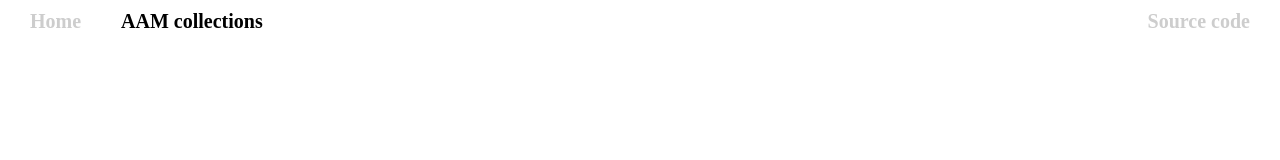
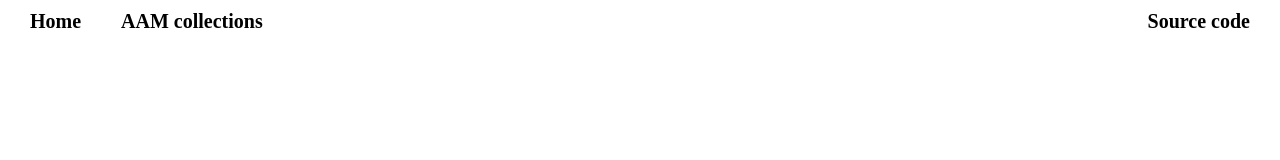
Before and after one commit to Warthunder-Open-Source-Foundation/wt_data_sheets_wasm, a website built with webpack: page static/navbar.html in a window 1280 px wide. Built offline with nearby package versions, Linux system fonts and the light colour scheme; some icons are missing.

```diff
--- a/static/navbar.css
+++ b/static/navbar.css
@@ -209,7 +209,7 @@
 	}
 
 	.menu-container a {
-		color: #cdcdcd;
+		color: var(--color-text);
 	}
 
 	.menu-container input {
```
